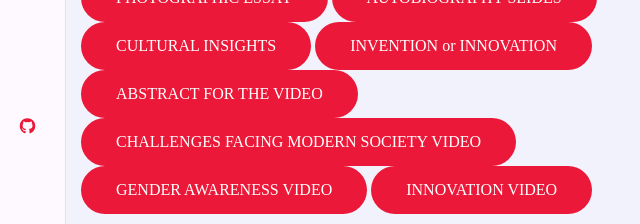
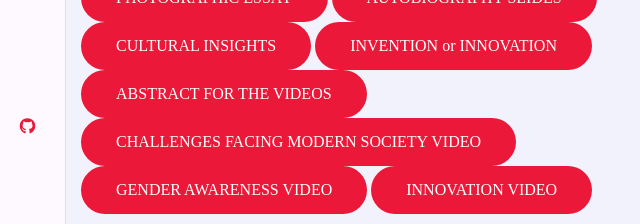
Before and after one commit to j-kamaa/portfolio, a plain HTML site: page index.html in a window 1280 px wide. Shown: the part 473-697 px from the top of the page, 204-844 px from the left. Drawn offline with nearby package versions, Linux system fonts and the light colour scheme; a web font is replaced by a local one.

Commit message:
Update index.html

```diff
--- a/index.html
+++ b/index.html
@@ -79,7 +79,7 @@
                             <div>
                                 <a href="https://docs.google.com/presentation/d/1E6vPc-p1dP-MWtNJlKUtTVI236UszWcW/edit?usp=sharing&ouid=105950852620438734456&rtpof=true&sd=true" class="btn" target="_blank">CULTURAL INSIGHTS</a>
                                 <a href="https://docs.google.com/presentation/d/1IdlZzVmsI-BU6HGYCidCJCAK9ejc5-R3/edit?usp=sharing&ouid=105950852620438734456&rtpof=true&sd=true" class="btn" target="_blank">INVENTION or INNOVATION</a>
-                                <a href="https://drive.google.com/file/d/1cyaTb2LOFhJi8m_NPnSVivAHhYFUDd0z/view?usp=sharing" id="btnDownload" class="btn" target="_blank"> ABSTRACT FOR THE VIDEO</a>
+                                <a href="https://drive.google.com/file/d/1cyaTb2LOFhJi8m_NPnSVivAHhYFUDd0z/view?usp=sharing" id="btnDownload" class="btn" target="_blank"> ABSTRACT FOR THE VIDEOS</a>
                                 <a href="https://drive.google.com/file/d/1Baa4YM_KktZnsEhaNJFvv5Pm-pXcspbb/view?usp=sharing" id="btnDownload" class="btn" target="_blank">CHALLENGES FACING MODERN SOCIETY VIDEO</a>
                                 <a href="https://drive.google.com/file/d/1g2G88zi3-K4-Tw6V5zQ-hI4J89kTWZDA/view?usp=sharing" id="btnDownload" class="btn" target="_blank">GENDER AWARENESS VIDEO</a>
                                 <a href="https://drive.google.com/file/d/1qFjucG0Sx6viJDAVx3UFuw7Y9FzAYeDl/view?usp=sharing" id="btnDownload" class="btn" target="_blank">INNOVATION VIDEO</a>
```
